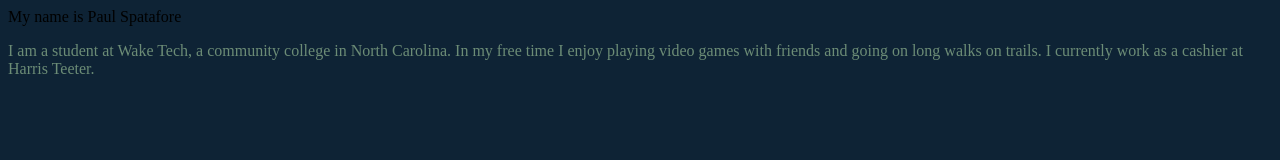
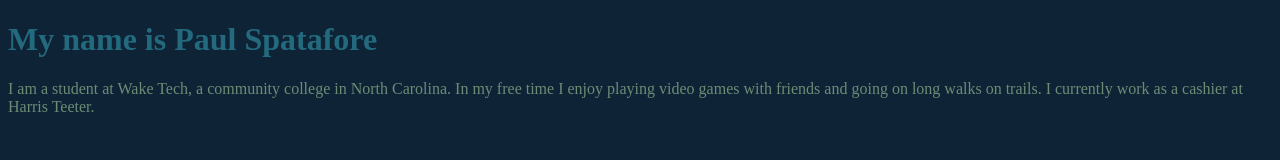
Before and after one commit to psspatafore/psspatafore.github.io, a plain HTML site: page index.html in a window 1280 px wide. Drawn offline with Linux system fonts and the light colour scheme.

Commit message:
Forgot to add heading tags

```diff
--- a/index.html
+++ b/index.html
@@ -2,7 +2,7 @@
 <html>
   <head>
     <title>My Personal Introduction</title>
-    <body>My name is Paul Spatafore<p>I am a student at Wake Tech, a community college in North Carolina. In my free time I enjoy playing video games with friends and going on long walks on trails. I currently work as a cashier at Harris Teeter.</p></body>
+    <body><h1>My name is Paul Spatafore</h1><p>I am a student at Wake Tech, a community college in North Carolina. In my free time I enjoy playing video games with friends and going on long walks on trails. I currently work as a cashier at Harris Teeter.</p></body>
     <style>
       body {
         background-color:#0e2335;
```
